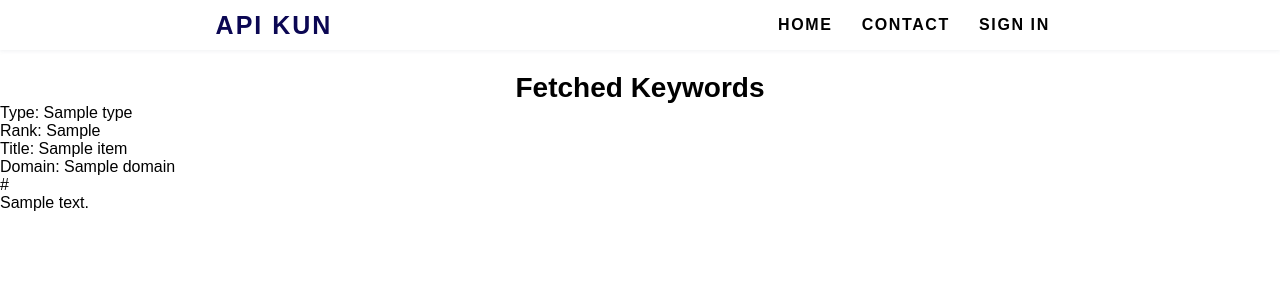
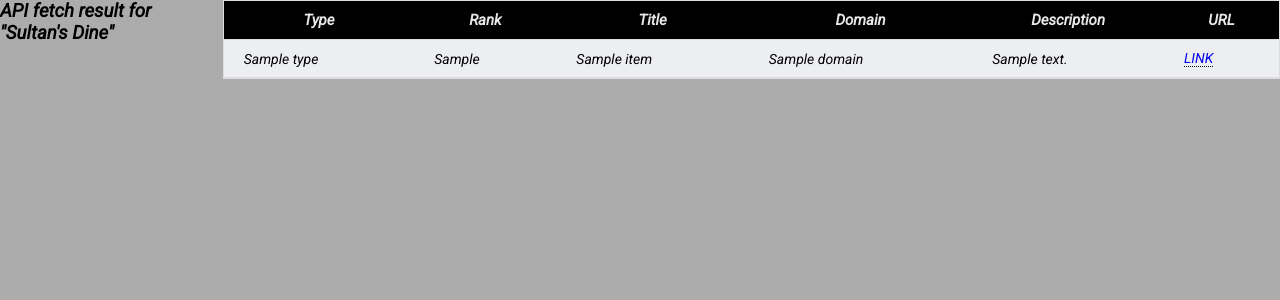
Before and after one commit to RaihanulHaque/SEOApp, a Django app: template SERP/templates/serp-fetched.html in a window 1280 px wide. Shown: the top 300 px of the page. Run offline with Django 4.2, Linux system fonts and the light colour scheme; the template is opened without the code that fills it: most values are stand-ins (such as "Sample title", 1, 10 or a date in 2020).

Commit message:
Styled the table

```diff
--- /dev/null
+++ b/SERP/static/table.css
@@ -0,0 +1,110 @@
+@import url('https://fonts.googleapis.com/css2?family=Roboto:ital@1&display=swap');
+
+* {
+    margin: 0;
+    padding: 0;
+    box-sizing: border-box;
+}
+
+body {
+    width: 100%;
+    display: flex;
+    justify-content: center;
+    font-family: 'Roboto', sans-serif;
+    background-color: #adacac;
+}
+
+table {
+    width: 100%;
+    border-collapse: collapse;
+}
+
+.header_fixed {
+    max-height: 100vh;
+    width: 100%;
+    overflow: auto;
+    border: 1px solid #dddddd;
+}
+
+.header_fixed thead th {
+    position: sticky;
+    top: 0;
+    background-color: black;
+    color: #e6e7e8;
+    font-size: 15px;
+}
+
+th,
+td {
+    border-bottom: 1px solid #dddddd;
+    padding: 10px 20px;
+    font-size: 14px;
+}
+
+td img {
+    height: 60px;
+    width: 60px;
+    border-radius: 100%;
+    border: 5px solid #e6e7e8;
+}
+
+tr:nth-child(even) {
+    background-color: #dddddd;
+}
+
+tr:nth-child(odd) {
+    background-color: #edeef1;
+}
+
+tr:hover td {
+    color: #44b478;
+    /* cursor: pointer; */
+    background-color: #ffffff;
+}
+
+td button {
+    border: none;
+    padding: 7px 20px;
+    border-radius: 20px;
+    background-color: black;
+    color: #e6e7e8;
+}
+
+::-webkit-scrollbar {
+    width: 6px;
+}
+
+::-webkit-scrollbar-track {
+    -webkit-box-shadow: inset 0 0 6px rgba(0, 0, 0, 0.3);
+}
+
+::-webkit-scrollbar-thumb {
+    -webkit-box-shadow: inset 0 0 6px rgba(0, 0, 0, 0.3);
+}
+.tooltip {
+  position: relative;
+  display: inline-block;
+  border-bottom: 1px dotted black;
+}
+
+.tooltip .tooltiptext {
+  visibility: hidden;
+  background-color: black;
+  color: #fff;
+  text-align: center;
+  border-radius: 6px;
+  padding: 5px 5px;
+  /* Position the tooltip */
+  position: absolute;
+  z-index: 1;
+  top: -5px;
+  right: 105%;
+}
+
+.tooltip:hover .tooltiptext {
+  visibility: visible;
+}
+
+a{
+  text-decoration: none;
+}
--- a/SERP/templates/serp-fetched.html
+++ b/SERP/templates/serp-fetched.html
@@ -1,24 +1,99 @@
-{% extends "base.html" %}
 {% load static %}
-{% block extraStyle %}
-<link rel="stylesheet" href="{% static 'serp-fetchedStyle.css' %}" />
-{% endblock %}
-{% block content %}
-<section class="resultBackground">
-    <br><br><br><br>
-    <div class="title">Fetched Keywords</div>
-    <div class="fetched-serp">
+<!-- <!DOCTYPE html>
+<html lang="en">
+  <head>
+    <meta charset="UTF-8" />
+    <meta http-equiv="X-UA-Compatible" content="IE=edge" />
+    <meta name="viewport" content="width=device-width, initial-scale=1.0" />
+    <link rel="preconnect" href="https://fonts.gstatic.com" />
+    <link
+      href="https://fonts.googleapis.com/css2?family=Lato:wght@300;400;700;900&family=Mukta:wght@300;400;600;700;800&family=Noto+Sans:wght@400;700&display=swap"
+      rel="stylesheet"
+    />
+    <link rel="stylesheet" href="{% static 'table.css' %}" />
+
+    <title>Document</title>
+  </head>
+  <body>
+    <h1>API fetch result for "Sultan's Dine"</h1>
+    <table>
+      <thead>
+        <tr>
+          <th>Type</th>
+          <th>Rank</th>
+          <th>Title</th>
+          <th>Domain</th>
+          <th>Description</th>
+          <th>URL</th>
+        </tr>
+      </thead>
+      <tbody>
         {% for item in items %}
-            <div class="fetched-serpBox">
-                <p>Type: {{ item.type }}</p>
-                <p>Rank: {{ item.rank_absolute }}</p>
-                <p>Title: {{ item.title }}</p>
-                <p>Domain: {{ item.domain }}</p>
-                <p>{{ item.url }}</p>
-                <p>{{ item.description }}</p>
+        <tr>
+          <td>{{ item.type }}</td>
+          <td>{{ item.rank_absolute }}</td>
+          <td>{{ item.title }}</td>
+          <td>{{ item.domain }}</td>
+          <td><p>{{ item.description }}</p></td>
+          <td>
+            <div class="tooltip">
+              <a href="{{ item.url }}">LINK</a>
+
+              <span class="tooltiptext">{{ item.url }}</span>
             </div>
-            <br><br>
+          </td>
+        </tr>
         {% endfor %}
+      </tbody>
+    </table>
+  </body>
+</html>
+
+ -->
+
+<!DOCTYPE html>
+<html lang="en">
+  <head>
+    <meta charset="UTF-8" />
+    <meta http-equiv="X-UA-Compatible" content="IE=edge" />
+    <meta name="viewport" content="width=device-width, initial-scale=1.0" />
+    <title>Table Design || Future Web</title>
+    <link rel="stylesheet" href="{% static 'table.css' %}" />
+  </head>
+
+  <body>
+    <h3>API fetch result for "Sultan's Dine"</h3>
+    <div class="header_fixed">
+      <table>
+        <thead>
+          <tr>
+            <th>Type</th>
+            <th>Rank</th>
+            <th>Title</th>
+            <th>Domain</th>
+            <th>Description</th>
+            <th>URL</th>
+          </tr>
+        </thead>
+        <tbody>
+          {% for item in items %}
+          <tr>
+            <td>{{ item.type }}</td>
+            <td>{{ item.rank_absolute }}</td>
+            <td>{{ item.title }}</td>
+            <td>{{ item.domain }}</td>
+            <td><p>{{ item.description }}</p></td>
+            <td>
+              <div class="tooltip">
+                <a href="{{ item.url }}">LINK</a>
+
+                <span class="tooltiptext">{{ item.url }}</span>
+              </div>
+            </td>
+          </tr>
+          {% endfor %}
+        </tbody>
+      </table>
     </div>
-</section>
-{% endblock content %}
+  </body>
+</html>
--- a/SERP/views.py
+++ b/SERP/views.py
@@ -44,6 +44,7 @@ def search(request):
                 #     count = count+1
                 # for i in range(10, len(items)):
                 #     del items[10]
+                # including the keyword which was searched as well
                 return redirect("result")
             else:
                 messages.error(
```
Also changed, not shown: SERP/client.py (+8 -4 lines), SERP/templates/serp-call.html (+7 -10 lines).
